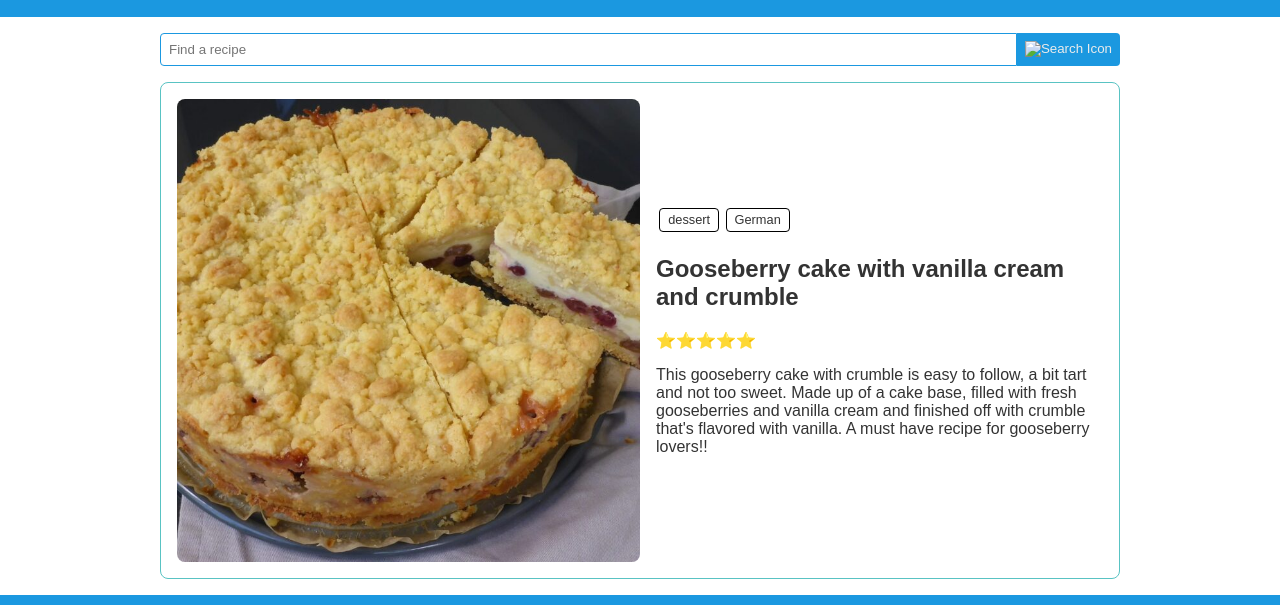
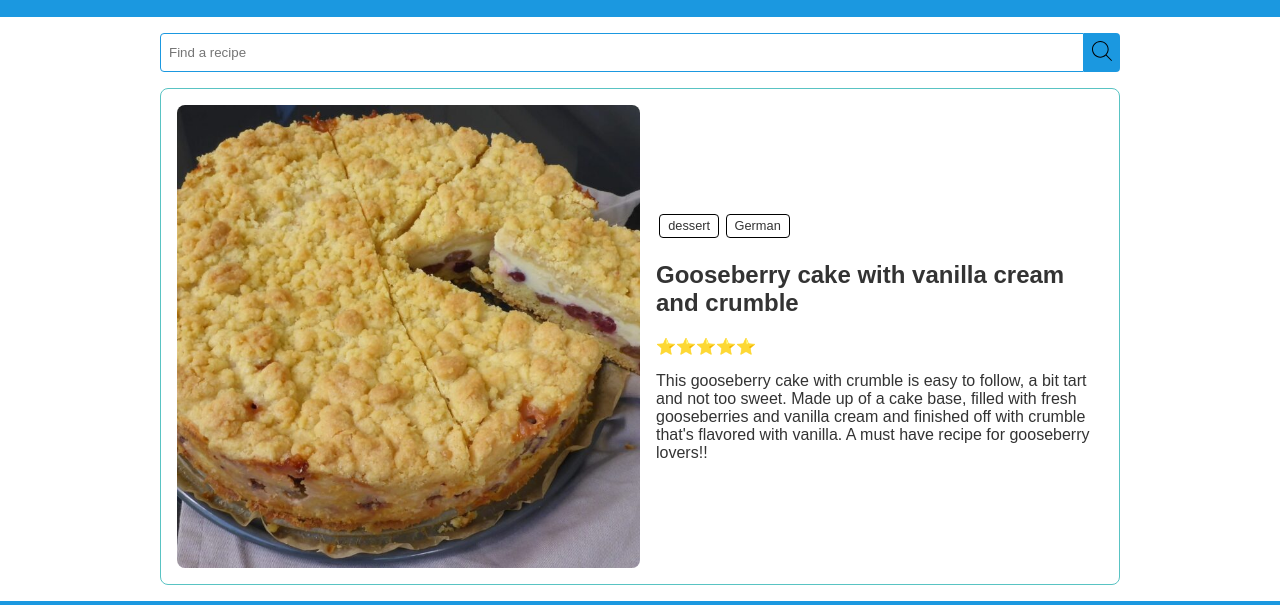
Before and after one commit to Everestwilkey/wdd131, a plain HTML site: page recipes/index.html in a window 1280 px wide. Shown: the part 99-704 px from the top of the page. Drawn offline with Linux system fonts and the light colour scheme.

Commit message:
fixed image

```diff
--- a/recipes/main.js
+++ b/recipes/main.js
@@ -50,7 +50,7 @@ function renderRecipes(recipeList) {
       <form>
         <input type="text" placeholder="Find a recipe" />
         <button type="submit">
-          <img src="images/search-icon.png" alt="Search Icon" />
+          <img class="search-img" src="images/search.svg" alt="Search Icon" />
         </button>
       </form>`;
     output.innerHTML += recipeList.map(recipe => recipeTemplate(recipe)).join('');
--- a/recipes/recipes.css
+++ b/recipes/recipes.css
@@ -102,7 +102,10 @@ footer {
   text-align: center;
   padding: 1rem;
 }
-
+.search-img{
+  max-width: 20px;
+  max-height: 20px;
+}
 .social img {
   width: 30px;
   height: auto;
```
